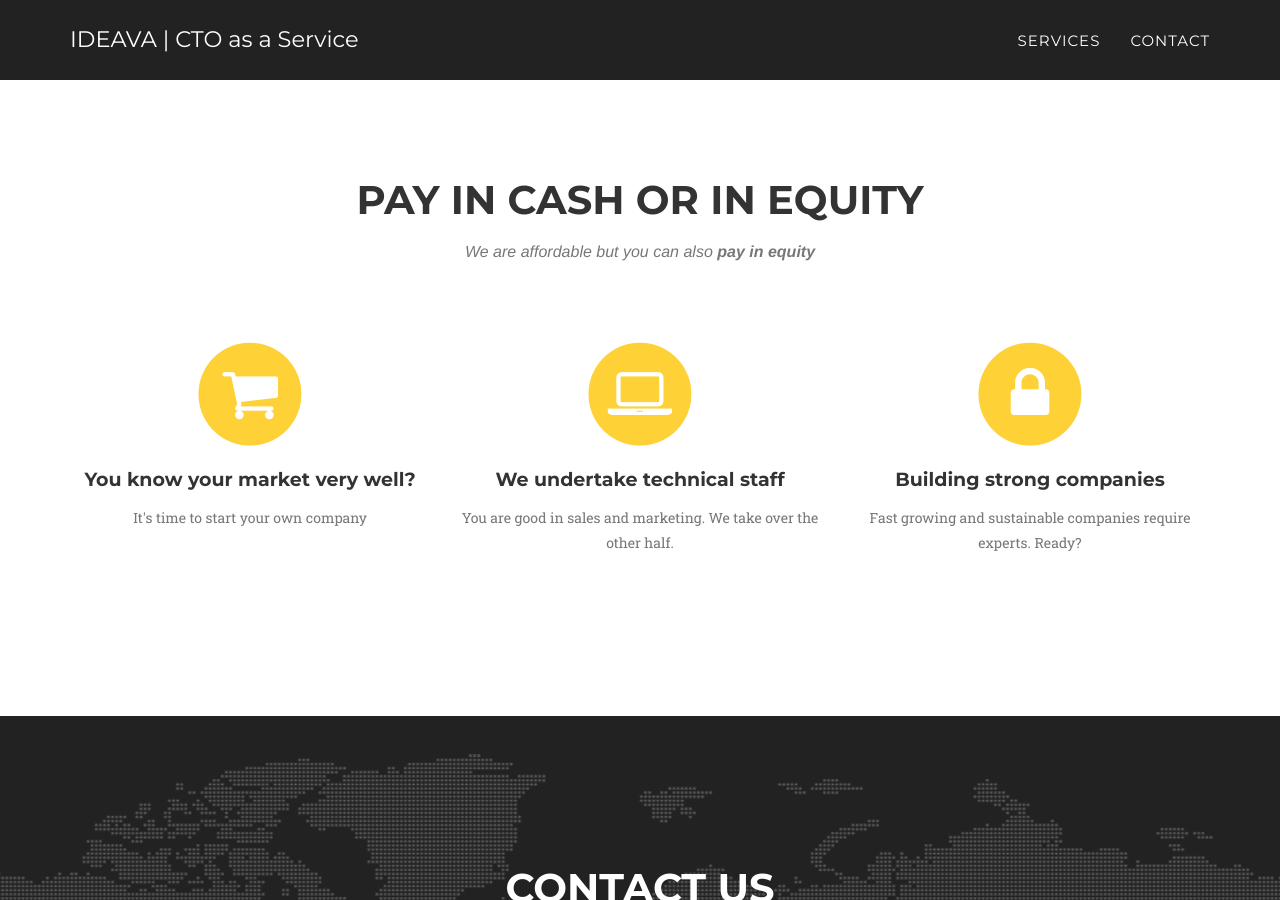
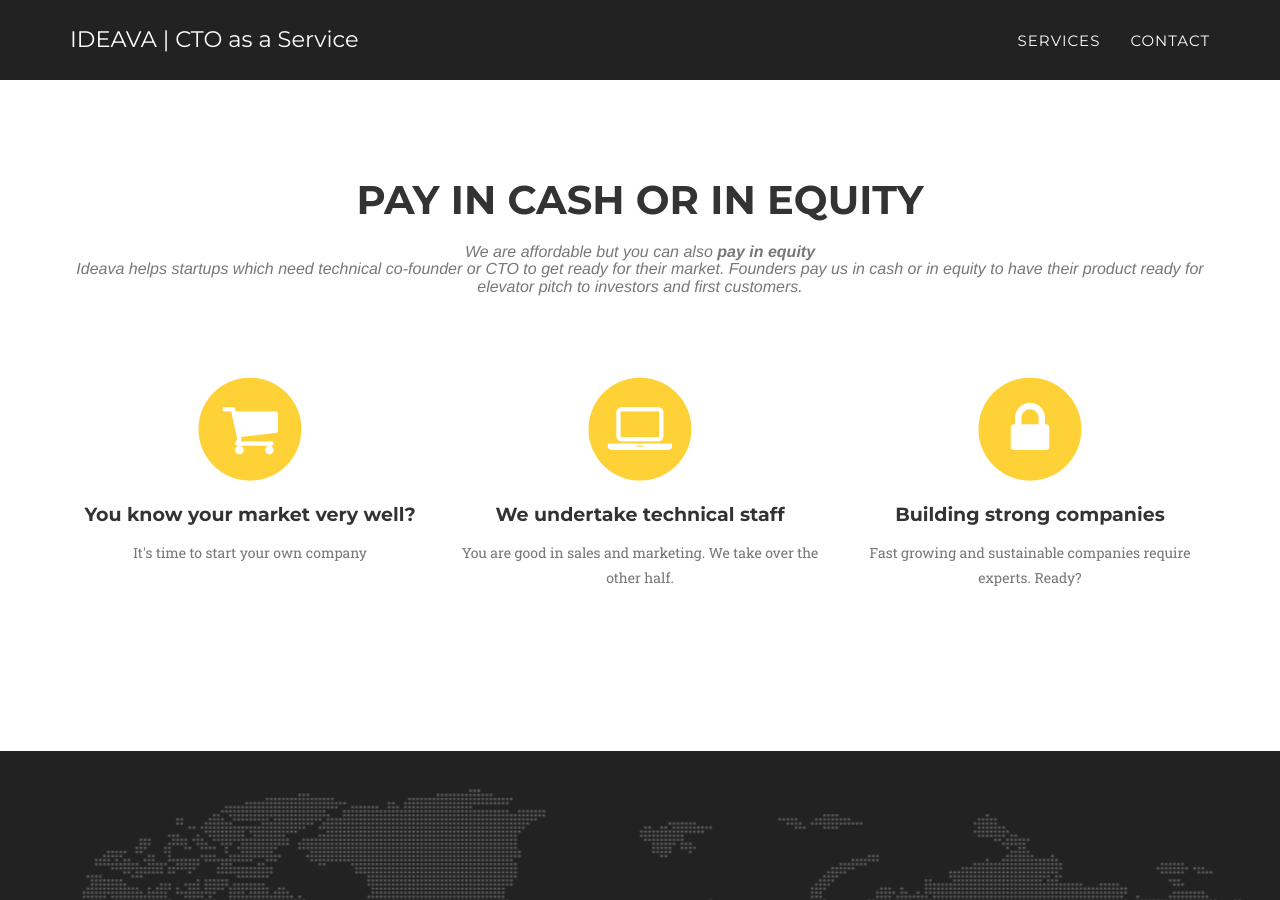
Before and after one commit to alperozturk/blog, a Jekyll site: the page built from index.html, in a window 1280 px wide and 900 px high, scrolled down 730 px. Built offline with Jekyll 4.4.1, drawn with Linux system fonts in a browser that asks for light colours; some web fonts are replaced.

Commit message:
Update services.html

```diff
--- a/_includes/services.html
+++ b/_includes/services.html
@@ -4,7 +4,10 @@
             <div class="row">
                 <div class="col-lg-12 text-center">
                     <h2 class="section-heading">Pay in Cash or in Equity</h2>
-                    <h3 class="section-subheading text-muted">We are affordable but you can also <b>pay in equity</b></h3>
+                    <h3 class="section-subheading text-muted">We are affordable but you can also <b>pay in equity</b>
+                    </br> Ideava helps startups which need technical co-founder or CTO to get ready for their market. Founders pay us in cash or in equity to have their product ready for elevator pitch to investors and first customers.
+
+                    </h3>
                 </div>
             </div>
             <div class="row text-center">
```
